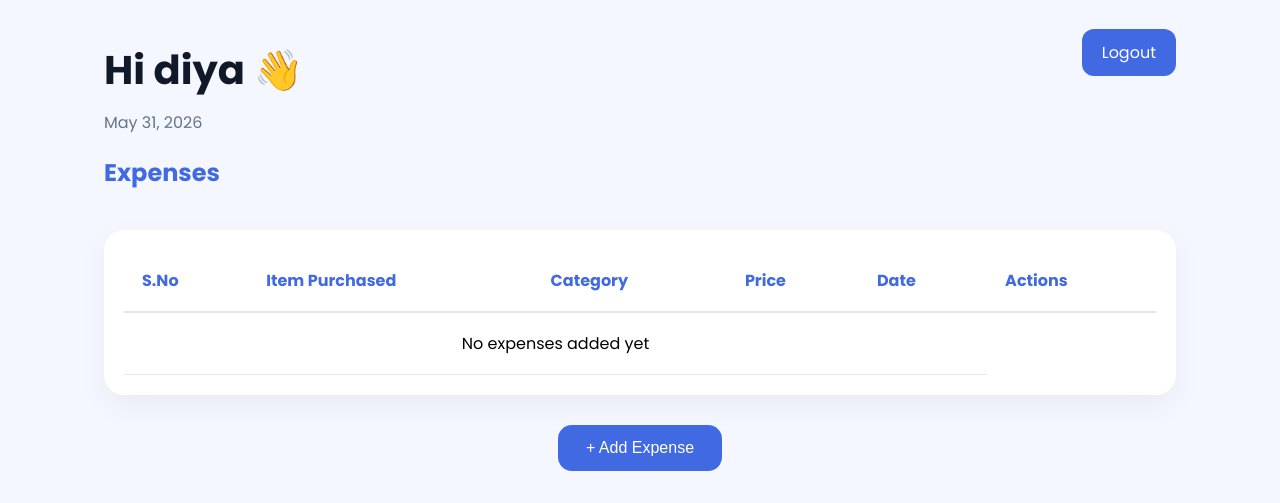
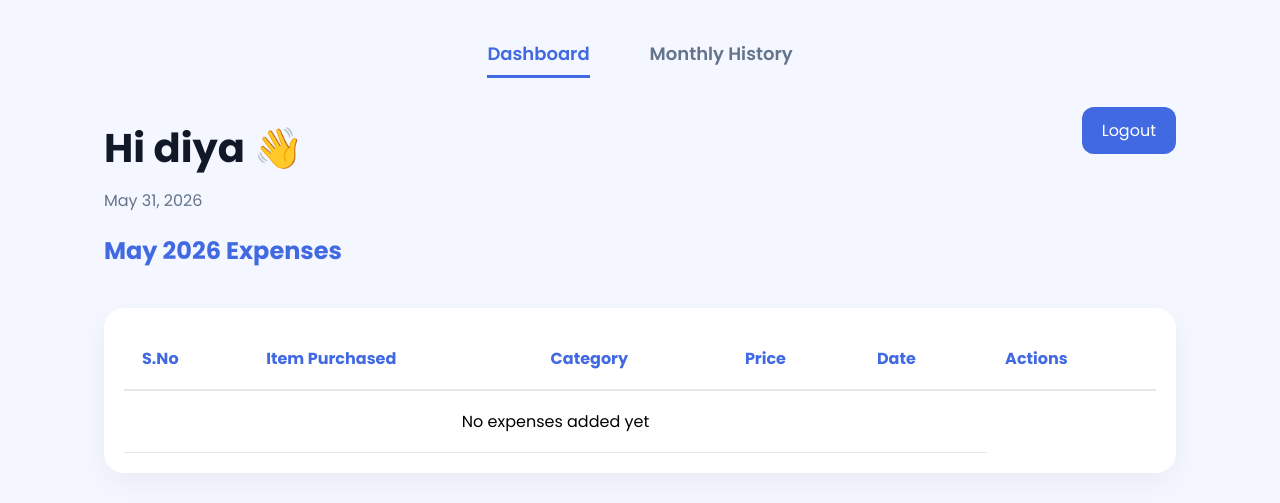
Before and after one commit to diyamarygeorge/smart_expense_tracker, a Django app: page /dashboard/ in a window 1280 px wide. Shown: the top 503 px of the page. Run offline with Django 5.2, Linux system fonts and the light colour scheme; a user stored in the database is signed in; data comes from the database, SQL or seed files in the repository; both versions use the stored data as it was after the commit.

Commit message:
Added monthly filtering and improved dashboard navigation

```diff
--- a/users/static/css/dashboard.css
+++ b/users/static/css/dashboard.css
@@ -258,3 +258,28 @@ td{
 
     line-height:1.6;
 }
+.navbar{
+    display:flex;
+    justify-content:center;
+    width:100%;
+    gap:60px;
+    margin-bottom:40px;
+}
+
+.navbar a{
+    text-decoration:none;
+    color:#64748b;
+    font-size:18px;
+    font-weight:600;
+    transition:0.3s;
+}
+
+.navbar a:hover{
+    color:royalblue;
+}
+
+.navbar .active{
+    color:royalblue;
+    border-bottom:3px solid royalblue;
+    padding-bottom:8px;
+}
--- a/users/templates/index.html
+++ b/users/templates/index.html
@@ -27,7 +27,18 @@ href="https://cdnjs.cloudflare.com/ajax/libs/font-awesome/6.5.1/css/all.min.css"
 
 <div class="container">
 
+<div class="navbar">
 
+    <a href="{% url 'dashboard' %}"
+       class="active">
+        Dashboard
+    </a>
+
+    <a href="{% url 'monthly_history' %}">
+        Monthly History
+    </a>
+
+</div>
 <!-- HEADER -->
 
 <div class="header">
@@ -43,7 +54,7 @@ href="https://cdnjs.cloudflare.com/ajax/libs/font-awesome/6.5.1/css/all.min.css"
         </p>
 
         <h2>
-            Expenses
+            {{ current_month }} Expenses
         </h2>
 
     </div>
--- a/users/urls.py
+++ b/users/urls.py
@@ -19,4 +19,6 @@ urlpatterns = [
 
     path('delete-expense/<int:id>/',views.delete_expense,name='delete_expense'),
 
+    path('monthly-history/',views.monthly_history,name='monthly_history'),
+
 ]
--- a/users/views.py
+++ b/users/views.py
@@ -141,9 +141,14 @@ def dashboard(request):
         return redirect('dashboard')
 
 
+    today = date.today()
+
     expenses = Expense.objects.filter(
-        user=request.user
+        user=request.user,
+        expense_date__month=today.month,
+        expense_date__year=today.year
     )
+
 
     total_spent = sum(
         expense.amount
@@ -152,7 +157,9 @@ def dashboard(request):
 
     context = {
 
-        'today': date.today(),
+        'today': today,
+
+        'current_month': today.strftime("%B %Y"),
 
         'expenses': expenses,
 
@@ -196,3 +203,7 @@ def delete_expense(request, id):
     expense.delete()
 
     return redirect('dashboard')
+
+def monthly_history(request):
+
+    return render( request, 'monthly_history.html')
```
Also changed, not shown: users/templates/monthly_history.html (added, +39 -0 lines), db.sqlite3.
